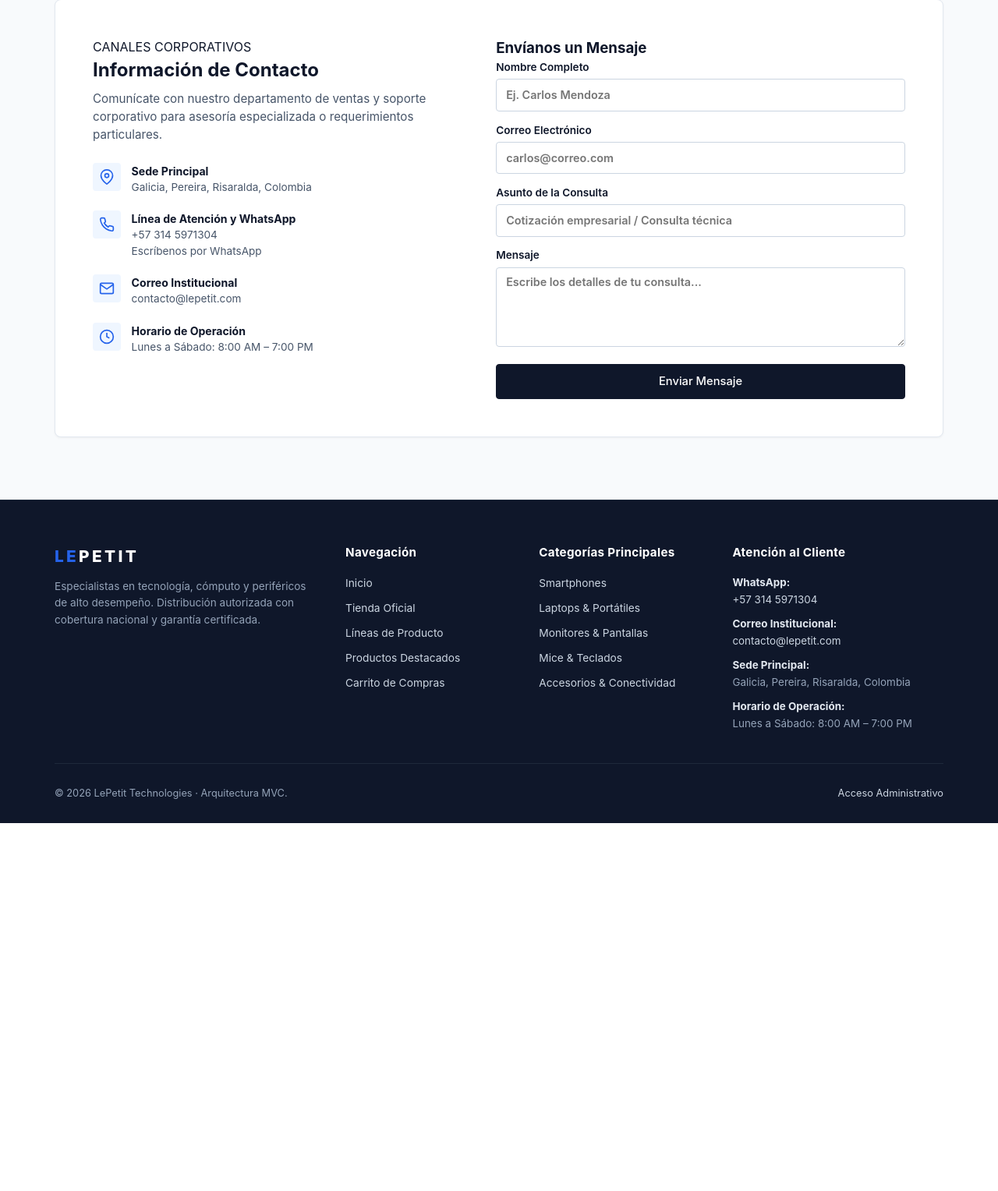
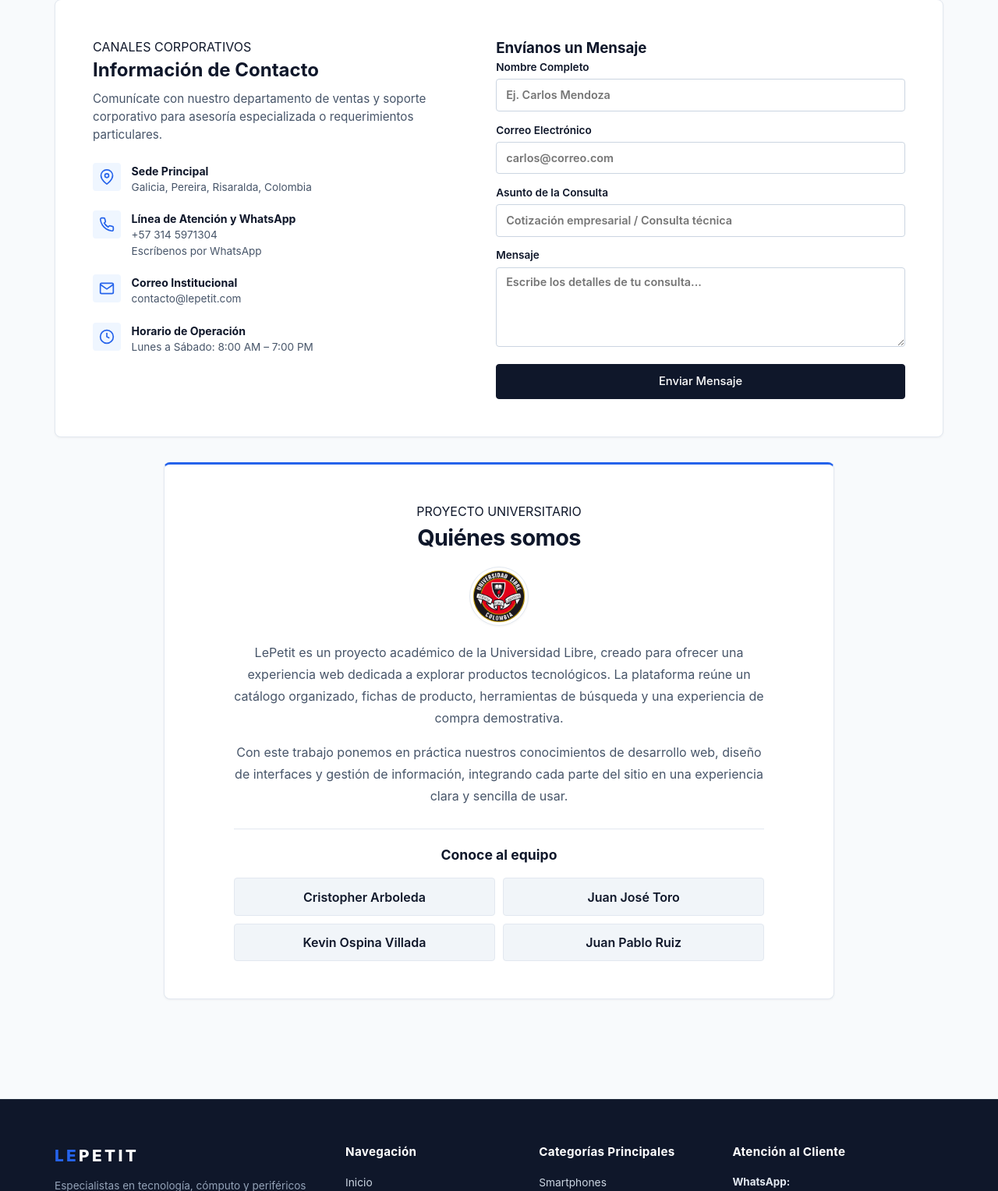
Before and after one commit to Juan2351/Tech_e-commerce, a Flask app: page / in a window 1280 px wide. Shown: the part 2796-4324 px from the top of the page at 78% size. Before the commit the page ends 3852 px from the top, so only its background shows below. Run offline with Flask 3, Linux system fonts and the light colour scheme; data comes from the database, SQL or seed files in the repository; data that the repository does not hold is empty; some libraries are stand-ins or nearby versions.

Commit message:
Quienes somos + logo uni

```diff
--- a/Tech_e-commerce-main/static/css/styles.css
+++ b/Tech_e-commerce-main/static/css/styles.css
@@ -1185,6 +1185,76 @@
     margin: 4rem 0 1rem;
 }
 
+.about-section {
+    margin: 2rem 0 4rem;
+}
+
+.about-card {
+    max-width: 860px;
+    margin: 0 auto;
+    padding: clamp(1.75rem, 4vw, 3rem);
+    border: 1px solid var(--border-color);
+    border-top: 3px solid var(--accent);
+    border-radius: var(--radius-md);
+    background: var(--bg-surface);
+    box-shadow: var(--shadow-sm);
+    text-align: center;
+}
+
+.about-card h2 {
+    margin-bottom: 1rem;
+    font-size: 1.8rem;
+    letter-spacing: -0.02em;
+}
+
+.about-university-logo {
+    display: block;
+    width: 76px;
+    height: 76px;
+    margin: 0 auto 1.25rem;
+    padding: 0.2rem;
+    border: 1px solid var(--border-color);
+    border-radius: 50%;
+    background: #ffffff;
+    box-shadow: var(--shadow-sm);
+    object-fit: contain;
+}
+
+.about-description {
+    max-width: 680px;
+    margin: 0 auto 1rem;
+    color: var(--text-secondary);
+    line-height: 1.75;
+}
+
+.about-team {
+    max-width: 680px;
+    margin: 1.75rem auto 0;
+    padding-top: 1.25rem;
+    border-top: 1px solid var(--border-color);
+}
+
+.about-team h3 {
+    margin-bottom: 1rem;
+    font-size: 1.1rem;
+}
+
+.about-team-list {
+    display: grid;
+    grid-template-columns: repeat(2, minmax(0, 1fr));
+    gap: 0.65rem;
+    list-style: none;
+}
+
+.about-team-list li {
+    padding: 0.7rem 0.85rem;
+    border: 1px solid var(--border-color);
+    border-radius: var(--radius-sm);
+    background: var(--bg-subtle);
+    color: var(--text-primary);
+    font-weight: 600;
+}
+
 .contact-card-box {
     display: grid;
     grid-template-columns: 1fr 1.1fr;
@@ -3171,6 +3241,10 @@
    ========================================================================== */
 @media (max-width: 900px) {
     .contact-card-box {
+        grid-template-columns: 1fr;
+    }
+
+    .about-team-list {
         grid-template-columns: 1fr;
     }
 
--- a/Tech_e-commerce-main/templates/index.html
+++ b/Tech_e-commerce-main/templates/index.html
@@ -366,4 +366,39 @@
         </div>
     </div>
 </section>
+
+<section id="quienes-somos" class="section-container about-section" aria-labelledby="about-heading">
+    <div class="about-card">
+        <p class="section-subtitle">PROYECTO UNIVERSITARIO</p>
+        <h2 id="about-heading">Quiénes somos</h2>
+        <img
+            class="about-university-logo"
+            src="{{ url_for('static', filename='img/universidad-libre.webp') }}"
+            alt="Escudo de la Universidad Libre"
+            width="76"
+            height="76"
+            loading="lazy"
+        >
+        <p class="about-description">
+            LePetit es un proyecto académico de la Universidad Libre, creado para ofrecer
+            una experiencia web dedicada a explorar productos tecnológicos. La plataforma
+            reúne un catálogo organizado, fichas de producto, herramientas de búsqueda y
+            una experiencia de compra demostrativa.
+        </p>
+        <p class="about-description">
+            Con este trabajo ponemos en práctica nuestros conocimientos de desarrollo web,
+            diseño de interfaces y gestión de información, integrando cada parte del sitio
+            en una experiencia clara y sencilla de usar.
+        </p>
+        <div class="about-team">
+            <h3>Conoce al equipo</h3>
+            <ul class="about-team-list">
+                <li>Cristopher Arboleda</li>
+                <li>Juan José Toro</li>
+                <li>Kevin Ospina Villada</li>
+                <li>Juan Pablo Ruiz</li>
+            </ul>
+        </div>
+    </div>
+</section>
 {% endblock %}
```
Also changed, not shown: Tech_e-commerce-main/static/img/universidad-libre.webp (added).
